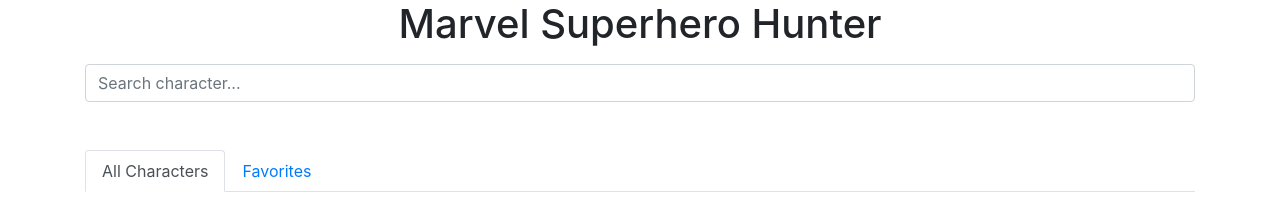
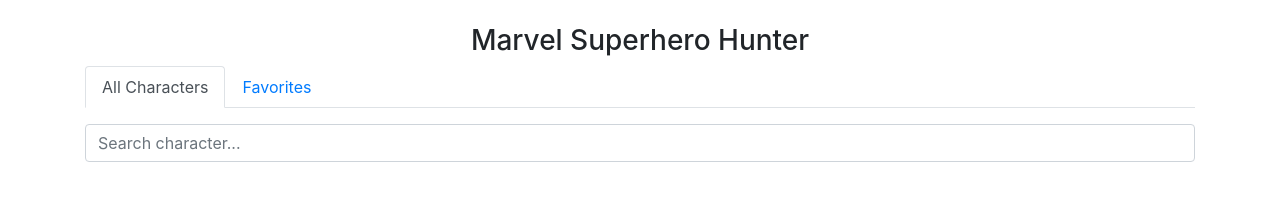
Before and after one commit to sagarkori007/superHeroHunter, a plain HTML site: page index.html in a window 1280 px wide. Drawn offline with nearby package versions, Linux system fonts and the light colour scheme; no server answers.

Commit message:
search bar relocation

```diff
--- a/index.html
+++ b/index.html
@@ -6,13 +6,9 @@
 </head>
 <body>
   <div class="container">
-    <h1 class="text-center">Marvel Superhero Hunter</h1>
-    <div class="mt-3">
-        <input type="text" id="search-input" class="form-control" placeholder="Search character...">
-        <!-- <button class="btn btn-primary mt-3" id="search-button">Search</button> -->
-    </div>
     <br>
-    <br>
+    <h3 class="text-center">Marvel Superhero Hunter</h3>
+
     <ul class="nav nav-tabs mb-3">
       <li class="nav-item">
         <a class="nav-link active" id="all-characters-tab" data-toggle="tab" href="#all-characters">All Characters</a>
@@ -24,6 +20,11 @@
 
     <div class="tab-content">
       <div class="tab-pane fade show active" id="all-characters">
+        <div class="mt-3">
+          <input type="text" id="search-input" class="form-control" placeholder="Search character...">
+          <!-- <button class="btn btn-primary mt-3" id="search-button">Search</button> -->
+        </div>
+        <br>
         <div class="row" id="character-container"></div>
       </div>
       <div class="tab-pane fade" id="favorites">
```
